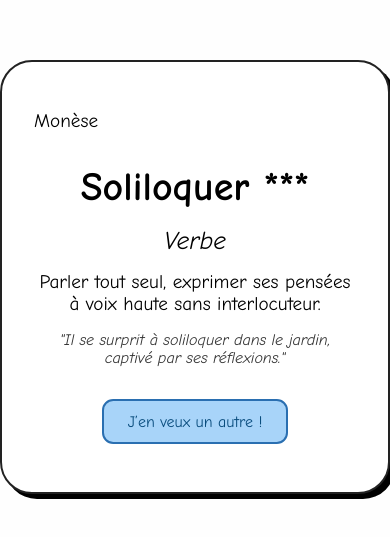
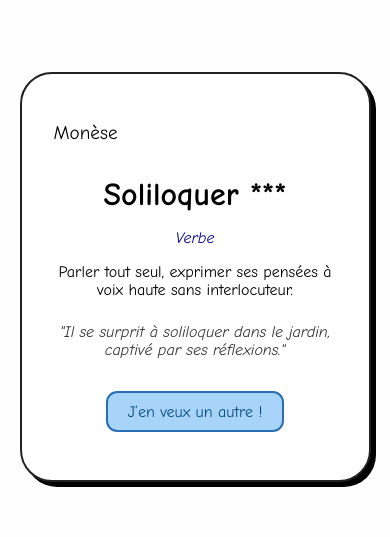
Before and after one commit to lbarbier22/monese-dictionnary, a plain HTML site: page index.html in a window 390 px wide. Shown: the part 145-682 px from the top of the page. Drawn offline with Linux system fonts and the light colour scheme.

Commit message:
feat : add css to make it responsive

```diff
--- a/index.html
+++ b/index.html
@@ -1,7 +1,7 @@
 <!DOCTYPE html>
 <html lang="fr">
 <head>
-    <meta charset="UTF-8">
+    <meta name="viewport" content="width=device-width, initial-scale=1.0" charset="UTF-8">
     <title>Monèse</title>
     <link rel="stylesheet" href="style.css">
     <link href="https://fonts.googleapis.com/css2?family=Comic+Neue:ital,wght@0,400;0,700;1,400&display=swap" rel="stylesheet">
--- a/style.css
+++ b/style.css
@@ -6,23 +6,24 @@ body {
     display: flex;
     justify-content: center;
     align-items: center;
-    height: 100vh;
+    min-height: 100vh;
+    text-align: center;
 }
 
 .carte {
     border: 2px solid #222;
     border-radius: 2rem;
     padding: 3rem 2rem;
-    max-width: 500px;
-    width: 90%;
-    text-align: center;
     background-color: white;
     box-shadow: 5px 5px 0 #000;
+    width: 90%;
+    max-width: 600px;
+    box-sizing: border-box;
 }
 
 .entete {
     text-align: left;
-    font-size: 1.2rem;
+    font-size: 1.5rem;
     margin-bottom: 2rem;
 }
 
@@ -33,26 +34,28 @@ body {
 }
 
 .type {
-    font-size: 1.6rem;
+    font-size: 1.5rem;
     font-style: italic;
     margin-bottom: 1rem;
+    color: darkblue;
 }
 
 .definition {
-    font-size: 1.2rem;
-    margin-bottom: 1rem;
+    font-size: 1.3rem;
+    margin-bottom: 1.5rem;
 }
 
 .exemple {
     font-style: italic;
+    font-size: 1.2rem;
     color: #333;
     margin-bottom: 2rem;
 }
 
 button {
     font-family: 'Comic Neue', cursive;
-    font-size: 1rem;
-    padding: 0.7rem 1.5rem;
+    font-size: 1.2rem;
+    padding: 0.8rem 1.5rem;
     border: 2px solid #2a6fb1;
     background-color: #a8d4f9;
     color: #094c7d;
@@ -64,3 +67,25 @@ button {
 button:hover {
     background-color: #87c4f4;
 }
+
+/* ✅ Responsive text & layout for small screens */
+@media (max-width: 480px) {
+    .entete {
+        font-size: 1.2rem;
+    }
+
+    .mot {
+        font-size: 2rem;
+    }
+
+    .type,
+    .definition,
+    .exemple {
+        font-size: 1rem;
+    }
+
+    button {
+        font-size: 1rem;
+        padding: 0.6rem 1.2rem;
+    }
+}
```
